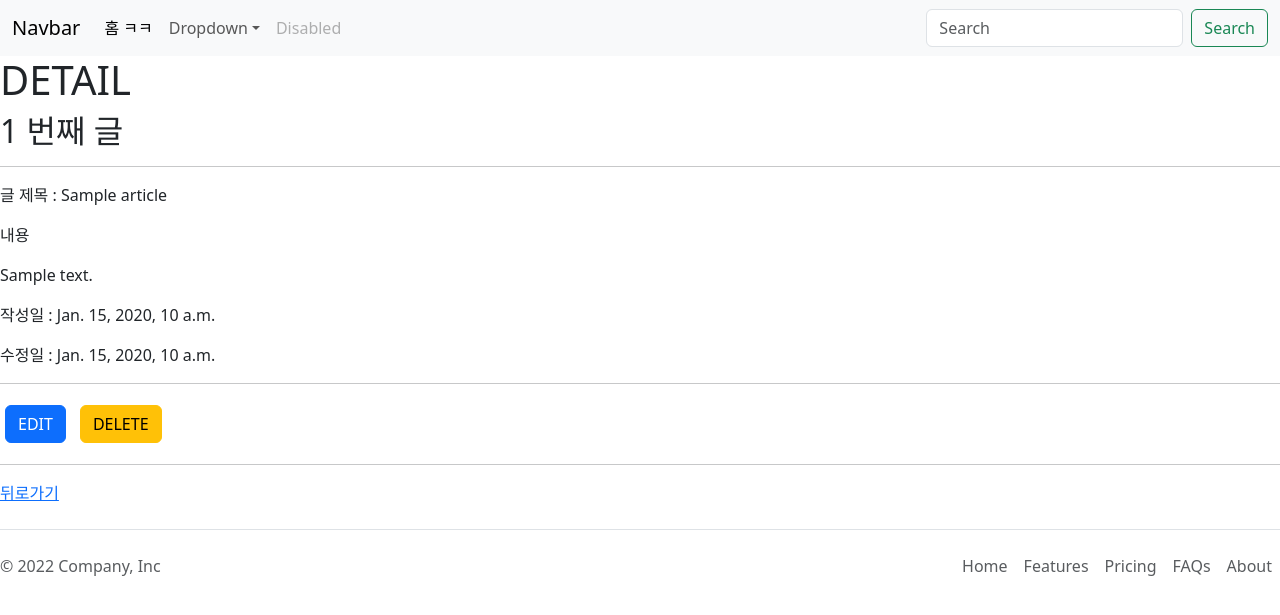
After one commit to KimByeongNyeon/Django_prj, a Django app: page /articles/1/ in a window 1280 px wide. The commit adds this page. Shown: the top 615 px of the page. Run offline with Django 4.2, Linux system fonts and the light colour scheme; tables that the repository leaves empty hold one stand-in row (values such as "Sample post").

Commit message:
CRUD 연습

```diff
--- a/articles/templates/articles/catch.html
+++ /dev/null
@@ -1,5 +0,0 @@
-{% extends "articles/base.html" %}
-{% block content %}
-<h1>Catch</h1>
-<h3>{{message}}를 받았습니다.</h3>
-{% endblock content %}
--- /dev/null
+++ b/articles/templates/articles/create.html
@@ -0,0 +1,3 @@
+{% extends "base.html" %} {% block content %}
+<h1>게시글이 작성 되었습니다.</h1>
+{% endblock content %}
--- /dev/null
+++ b/articles/templates/articles/detail.html
@@ -0,0 +1,39 @@
+{% extends "base.html" %}
+{% block content %} {% block style %}
+<style>
+    .form_container {
+        display: flex;
+        justify-contents: start;
+    }
+    .frm {
+        display: flex;
+        margin: 5px;
+        justify-contents: left;
+    }
+    .frm btn {
+        margin:5px;
+    }
+</style>
+{% endblock style %}
+<h1>DETAIL</h1>
+<h2>{{article.pk}} 번째 글</h2>
+<hr>
+<p>글 제목 : {{article.title}}</p>
+<p>내용</p>
+<p>{{article.content}}</p>
+<p>작성일 : {{article.created_at}}</p>
+<p>수정일 : {{article.updated_at}}</p>
+<hr>
+<div class="form_container">
+<form action="{% url "articles:edit" article.pk %}" method="POST" class="frm">
+    {% csrf_token %}
+    <input type="submit" value="EDIT" class="btn btn-primary">
+</form>
+<form action="{% url "articles:delete" article.pk %}" method="POST" class="frm">
+        {% csrf_token %}
+    <input type="submit" class="btn btn-warning ms-1" value="DELETE">
+</form>
+</div>
+<hr>
+<a href="{% url "articles:index" %}">뒤로가기</a>
+{% endblock content %}
--- a/articles/templates/articles/greeting.html
+++ /dev/null
@@ -1,6 +0,0 @@
-{% extends "articles/base.html" %}
-{% block content %}
-<h1>Greeting
-</h1>
-<h3>{{name}}님 안녕하세요 !</h3>
-{% endblock content %}
--- a/articles/urls.py
+++ b/articles/urls.py
@@ -5,8 +5,11 @@ app_name = 'articles'
 
 urlpatterns = [
     path('', views.index, name='index'),
-    path('search/', views.search, name='search'),
-    path('dinner/', views.dinner, name='dinner'),
-    path('throw/', views.throw, name='throw'),
-    path('greeting/', views.greeting, name='greeting'),
+    path('<int:pk>/', views.detail, name='detail'),
+    path('new/', views.new, name='new'),
+    path('create/', views.create, name='create'),
+    path('<int:pk>/delete/', views.delete, name='delete'),
+    path('<int:pk>/edit/', views.edit, name='edit'),
+    path('<int:pk>/update/', views.update, name='update'),
+
 ]
--- a/articles/views.py
+++ b/articles/views.py
@@ -1,5 +1,6 @@
 import random
-from django.shortcuts import render
+import re
+from django.shortcuts import render, redirect
 from .models import Article
 # Create your views here.
 
@@ -12,34 +13,44 @@ def index(request):
     return render(request, 'articles/index.html', context)
 
 
-def dinner(request):
-    foods = ['국밥', '국수', '카레', '탕수육', ]
-    picked = random.choice(foods)
+def detail(request, pk):
+    article = Article.objects.get(pk=pk)
     context = {
-        'foods': foods,
-        'picked': picked,
+        'article': article
     }
-    return render(request, 'articles/dinner.html', context)
+    return render(request, 'articles/detail.html', context)
 
 
-def search(request):
-    return render(request, 'articles/search.html')
+def new(request):
+    return render(request, 'articles/new.html')
 
 
-def throw(request):
-    return render(request, 'articles/throw.html')
+def create(request):
+    title = request.POST.get('title')
+    content = request.POST.get('content')
+
+    article = Article(title=title, content=content)
+    article.save()
+    return redirect('articles:detail', article.pk)
 
 
-def catch(request):
-    # 사용자가 요청보낸 데이터를 추출해서 context 딕셔너리에 세팅
-    context = {
-        'message': request.GET.get('message')
-    }
-    return render(request, 'articles/catch.html', context)
+def delete(request, pk):
+    article = Article.objects.get(pk=pk)
+    article.delete()
+    return redirect('articles:index')
 
 
-def greeting(request, name):
+def edit(request, pk):
+    article = Article.objects.get(pk=pk)
     context = {
-        'name': name,
+        'article': article
     }
-    return render(request, 'articles/greeting.html', context)
+    return render(request, 'articles/edit.html', context)
+
+
+def update(request, pk):
+    article = Article.objects.get(pk=pk)
+    article.title = request.POST.get('title')
+    article.content = request.POST.get('content')
+    article.save()
+    return redirect('articles:detail', article.pk)
--- a/firstpjt/settings.py
+++ b/firstpjt/settings.py
@@ -57,7 +57,7 @@ ROOT_URLCONF = 'firstpjt.urls'
 TEMPLATES = [
     {
         'BACKEND': 'django.template.backends.django.DjangoTemplates',
-        'DIRS': [],
+        'DIRS': ['templates'],
         'APP_DIRS': True,
         'OPTIONS': {
             'context_processors': [
--- /dev/null
+++ b/templates/base.html
@@ -0,0 +1,7 @@
+<!DOCTYPE html>
+<html lang="en">
+  {% include 'head.html' %}
+  <body>
+    {% include 'header.html' %} {% block content %} {% endblock content %} {% include 'footer.html' %}
+  </body>
+</html>
--- /dev/null
+++ b/templates/header.html
@@ -0,0 +1,49 @@
+<header>
+  <nav class="navbar navbar-expand-lg navbar-light bg-light">
+    <div class="container-fluid">
+      <a class="navbar-brand" href="{% url "articles:index" %}">Navbar</a>
+      <button
+        class="navbar-toggler"
+        type="button"
+        data-bs-toggle="collapse"
+        data-bs-target="#navbarSupportedContent"
+        aria-controls="navbarSupportedContent"
+        aria-expanded="false"
+        aria-label="Toggle navigation"
+      >
+        <span class="navbar-toggler-icon"></span>
+      </button>
+      <div class="collapse navbar-collapse" id="navbarSupportedContent">
+        <ul class="navbar-nav me-auto mb-2 mb-lg-0">
+          <li class="nav-item">
+            <a class="nav-link active" aria-current="page" href="{% url 'articles:index' %}">홈 ㅋㅋ</a>
+          </li>
+          <li class="nav-item">
+            {% comment %}
+            <a class="nav-link" href="{% url 'articles:search' %}">Link</a>
+            {% endcomment %}
+          </li>
+          <li class="nav-item dropdown">
+            <a class="nav-link dropdown-toggle" href="#" id="navbarDropdown" role="button" data-bs-toggle="dropdown" aria-expanded="false">Dropdown</a>
+            <ul class="dropdown-menu" aria-labelledby="navbarDropdown">
+              {% comment %}
+              <li><a class="dropdown-item" href="{% url 'articles:dinner' %}">저녁</a></li>
+              <li><a class="dropdown-item" href="{% url 'articles:throw' %}">던지기 ㅋㅋ</a></li>
+              <li><a class="dropdown-item" href="{% url 'articles:greeting' %}">인사하기</a></li>
+              {% endcomment %}
+              <li><hr class="dropdown-divider" /></li>
+              <li><a class="dropdown-item" href="#">Something else here</a></li>
+            </ul>
+          </li>
+          <li class="nav-item">
+            <a class="nav-link disabled" href="#" tabindex="-1" aria-disabled="true">Disabled</a>
+          </li>
+        </ul>
+        <form class="d-flex">
+          <input class="form-control me-2" type="search" placeholder="Search" aria-label="Search" />
+          <button class="btn btn-outline-success" type="submit">Search</button>
+        </form>
+      </div>
+    </div>
+  </nav>
+</header>
```
Also changed, not shown: articles/templates/articles/base.html (deleted, +0 -11 lines), articles/templates/articles/dinner.html (deleted, +0 -17 lines), articles/templates/articles/edit.html (added, +16 -0 lines), articles/templates/articles/header.html (deleted, +0 -39 lines), articles/templates/articles/index.html (+7 -10 lines), articles/templates/articles/new.html (added, +18 -0 lines), articles/templates/articles/search.html (deleted, +0 -9 lines), articles/templates/articles/throw.html (deleted, +0 -9 lines), templates/footer.html (renamed from articles/templates/articles/footer.html), templates/head.html (renamed from articles/templates/articles/head.html).
